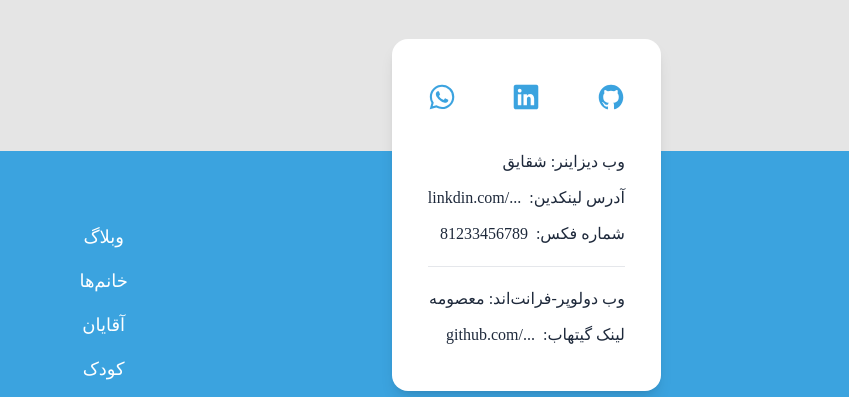
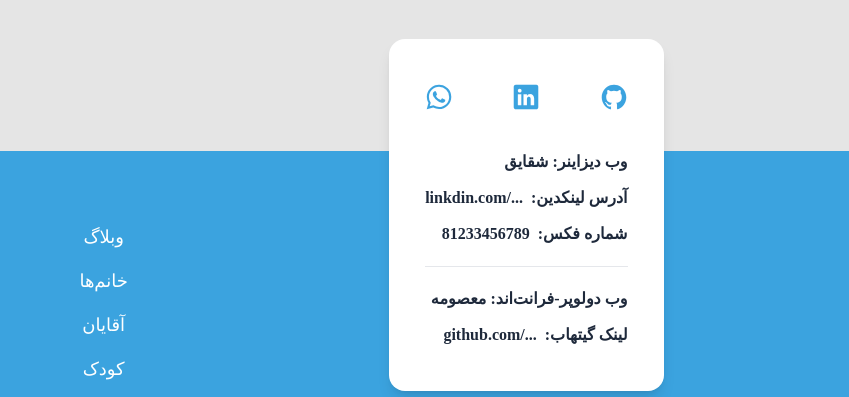
Before and after one commit to masoumehmohebbi/tailwind-css-nike-shop, a website: page build/pages/productDetails.html in a window 1280 px wide. Shown: the part 677-1074 px from the top of the page, 431-1280 px from the left. Drawn offline with nearby package versions, Linux system fonts and the light colour scheme; files whose address does not match are found by name.

Commit message:
Added: Font Bold To Footer Mobile

```diff
--- a/build/pages/productDetails.html
+++ b/build/pages/productDetails.html
@@ -287,48 +287,41 @@
 
               <div class="flex flex-col mt-8">
                 <div class="flex flex-col gap-y-3">
-                  <span
-                    class="text-slate-800 text-sm sm:text-base font-bold sm:font-medium"
+                  <span class="text-slate-800 text-sm sm:text-base font-bold"
                     >وب دیزاینر: شقایق</span
                   >
                   <div class="flex gap-x-2">
-                    <span
-                      class="text-slate-800 text-sm sm:text-base font-bold sm:font-medium"
+                    <span class="text-slate-800 text-sm sm:text-base font-bold"
                       >آدرس لینکدین:</span
                     >
                     <a
                       href="https://www.linkedin.com/in/shaghayegh-safavi-957918203"
-                      class="text-slate-800 text-sm sm:text-base font-bold sm:font-medium"
+                      class="text-slate-800 text-sm sm:text-base font-bold"
                       dir="rtl"
                       >.../linkdin.com</a
                     >
                   </div>
                   <div class="flex gap-x-2">
-                    <span
-                      class="text-slate-800 text-sm sm:text-base font-bold sm:font-medium"
+                    <span class="text-slate-800 text-sm sm:text-base font-bold"
                       >شماره فکس:</span
                     >
-                    <span
-                      class="text-slate-800"
-                      dir="rtl text-sm sm:text-base font-bold sm:font-medium"
+                    <span class="text-slate-800 text-sm sm:text-base font-bold" dir="rtl"
                       >81233456789</span
                     >
                   </div>
                 </div>
                 <hr class="my-5" />
                 <div class="flex flex-col gap-y-3">
-                  <span
-                    class="text-slate-800 text-sm sm:text-base font-bold sm:font-medium"
+                  <span class="text-slate-800 text-sm sm:text-base font-bold"
                     >وب دولوپر-فرانت‌اند: معصومه
                   </span>
                   <div class="flex gap-x-2">
-                    <span
-                      class="text-slate-800 text-sm sm:text-base font-bold sm:font-medium"
+                    <span class="text-slate-800 text-sm sm:text-base font-bold"
                       >لینک گیتهاب:</span
                     >
                     <a
-                      class="text-slate-800 text-sm sm:text-base font-bold sm:font-medium"
-                      href="https://github.com/masoumemohebbi"
+                      class="text-slate-800 text-sm sm:text-base font-bold"
+                      href="https://github.com/masoumehmohebbi"
                       >.../github.com</a
                     >
                   </div>
```
Also changed, not shown: build/pages/products.html (+9 -16 lines), build/pages/shoppingCart.html (+9 -16 lines), build/pages/weblog.html (+9 -16 lines).
